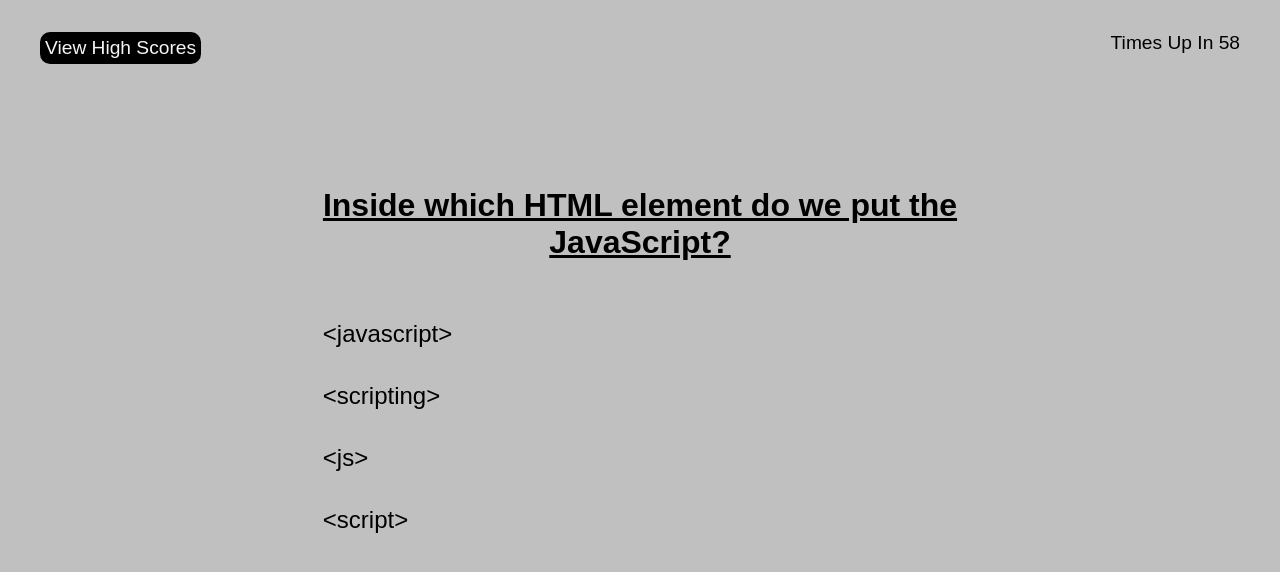
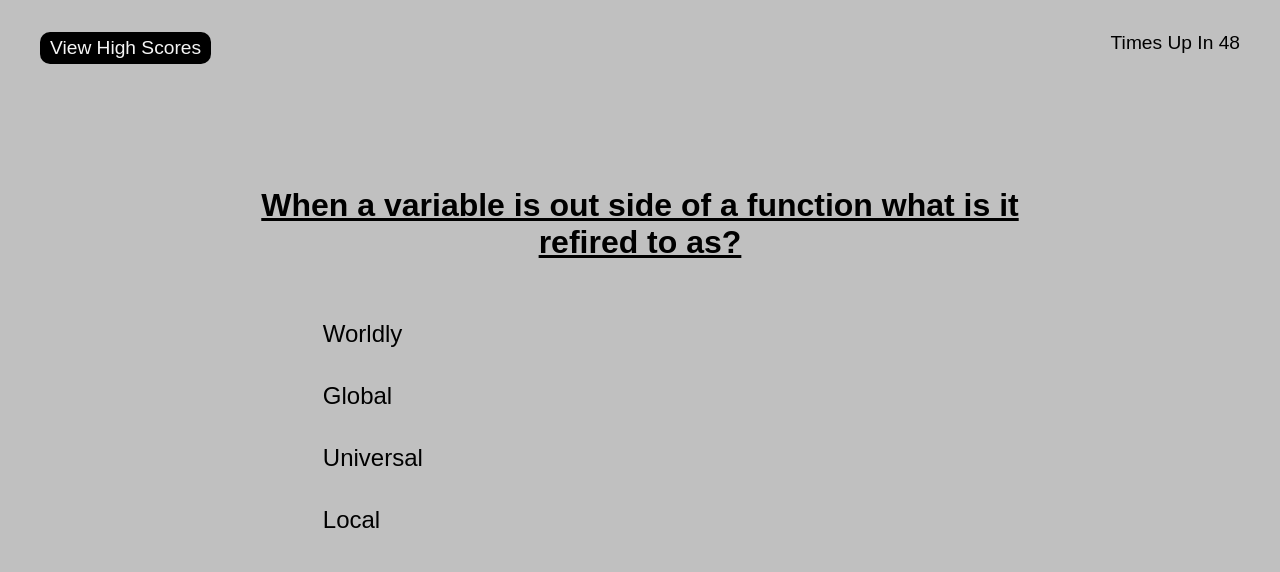
Before and after one commit to M1TCH3llM/QuizKnows, a plain HTML site: page index.html in a window 1280 px wide. Both pictures are taken after a click on the button "Start Quiz". Drawn offline with Linux system fonts and the light colour scheme.

Commit message:
added fisher-yates algrithm to randomiz questions, added some updates to css

```diff
--- a/assets/script.js
+++ b/assets/script.js
@@ -1,5 +1,5 @@
 // Timer
-var secondsLeft = 60;
+var secondsLeft = 50;
 
 var timeSec = document.querySelector("#timer");
 
@@ -112,9 +112,17 @@ var question = [
 startTime.addEventListener("click", function (event) {
   start.textContent = "";
 
+  shuffleQuestions();
   displayQuestion();
   Timer();
 });
+
+function shuffleQuestions() {
+  for (let i = question.length - 1; i > 0; i--) {
+    const j = Math.floor(Math.random() * (i + 1));
+    [question[i], question[j]] = [question[j], question[i]];
+  }
+}
 
 function displayQuestion() {
   var currentQuestion = question[questionIndex];
--- a/assets/styles.css
+++ b/assets/styles.css
@@ -38,7 +38,7 @@ header {
 a {
   text-decoration: none;
   color: whitesmoke;
-  padding: 5px;
+  padding: 5px 10px;
   border-radius: 10px;
   background-color: black;
 }
@@ -115,7 +115,7 @@ ul button:hover {
 
 #scoreButton {
   color: black;
-  background-color: whitesmoke;
+  background-color: powderblue;
   box-shadow: 5px 5px 10px 0px black;
   text-decoration: none;
   padding: 5px;
@@ -137,6 +137,7 @@ ul button:hover {
   font-size: 1.5rem;
   box-shadow: inset 2px 2px 10px 0px rgba(0, 0, 0, 0.364);
   border: none;
+  margin: 1rem;
 }
 
 /* CSS FOR HIGH SCORE PAGE */
```
